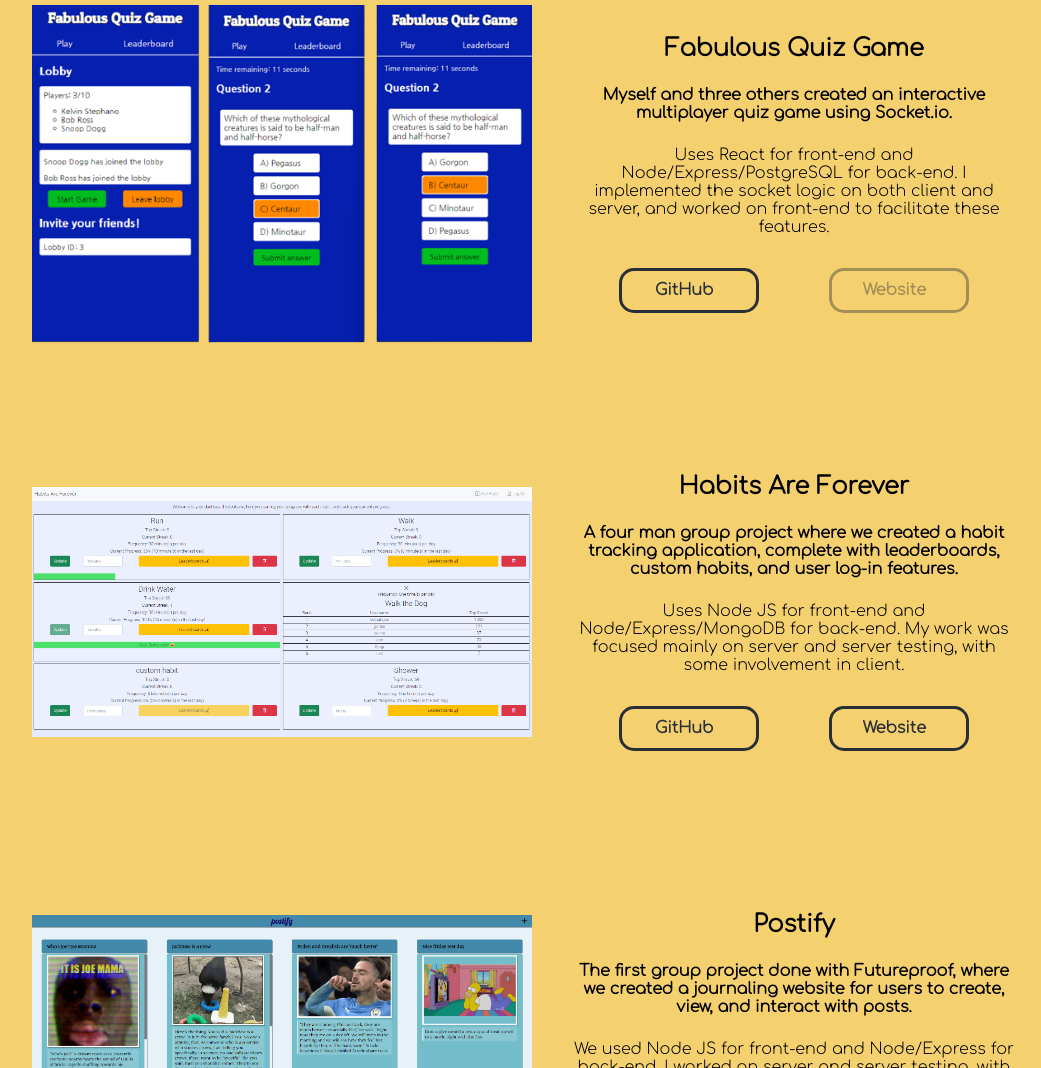
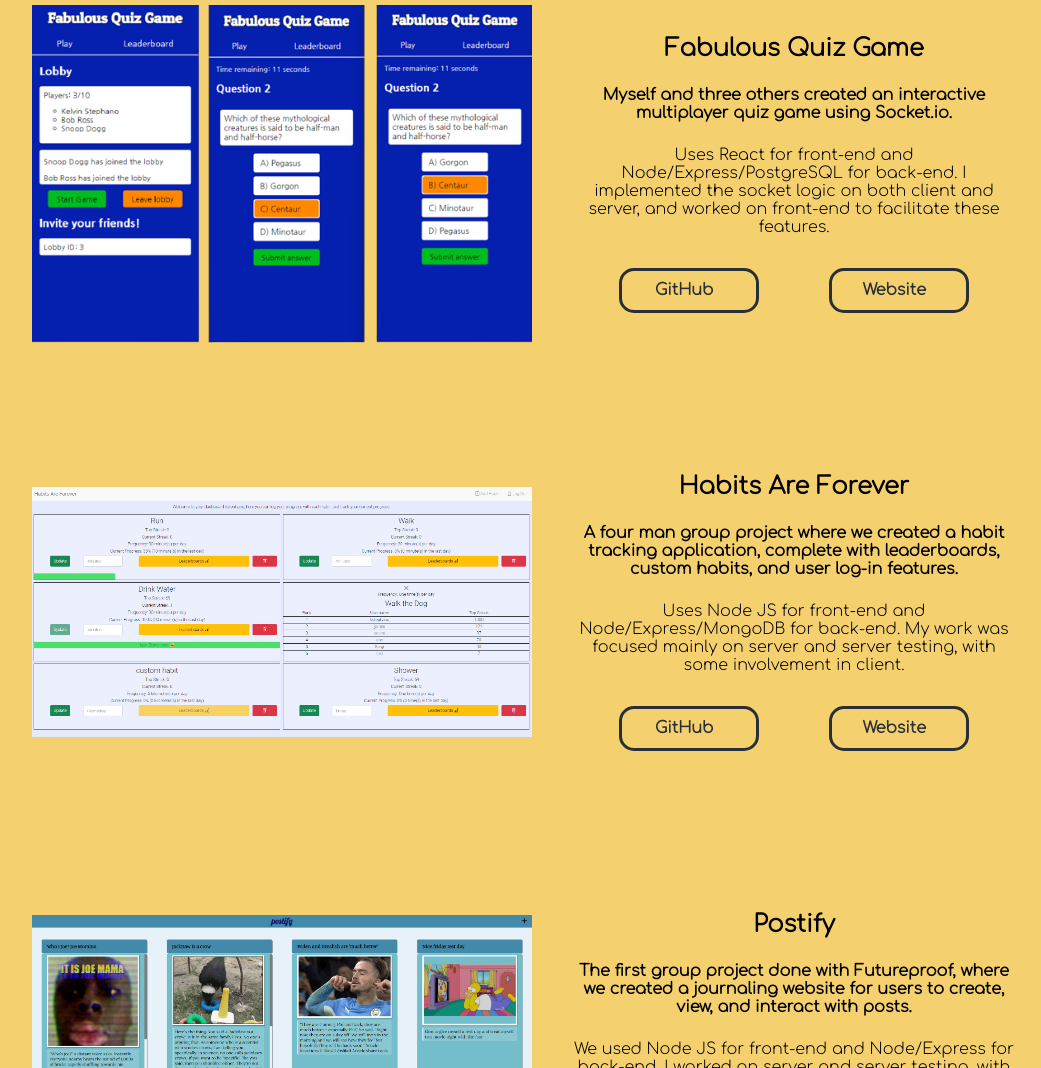
Before and after one commit to kstephano/online_portfolio, a plain HTML site: page index.html in a window 1280 px wide. Shown: the part 2633-3701 px from the top of the page, without its empty margins (99-1140 px from the left). Drawn offline with Linux system fonts and the light colour scheme.

Commit message:
added quiz game website link

```diff
--- a/index.html
+++ b/index.html
@@ -301,7 +301,10 @@
                   /></span
                 ></a
               >
-              <a class="disabled-btn"
+              <a
+                class="project-button"
+                href="https://fabulous-quiz-game.netlify.app/"
+                target="_blank"
                 ><span class="code">< </span>Website<span class="code">
                   /></span
                 ></a
```
